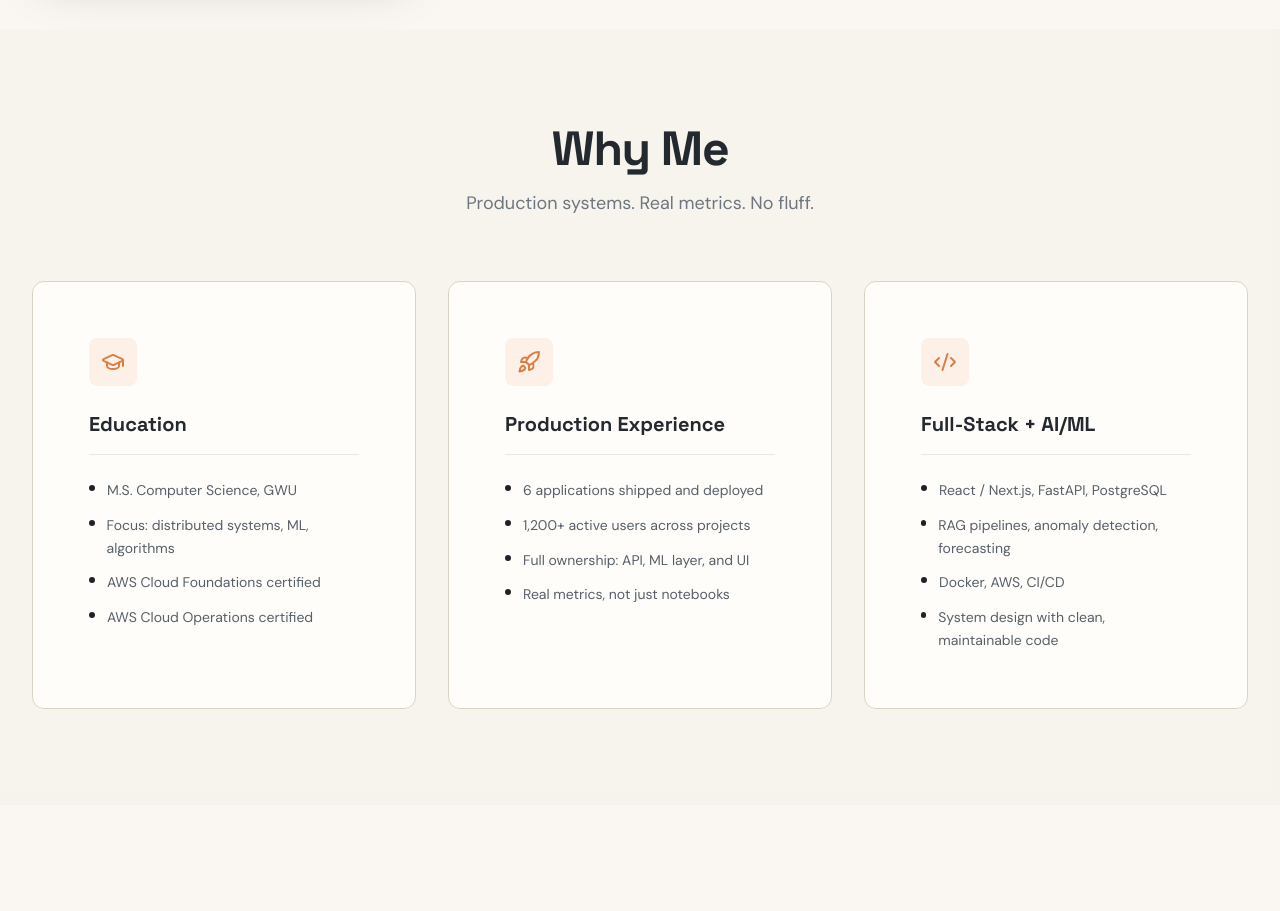
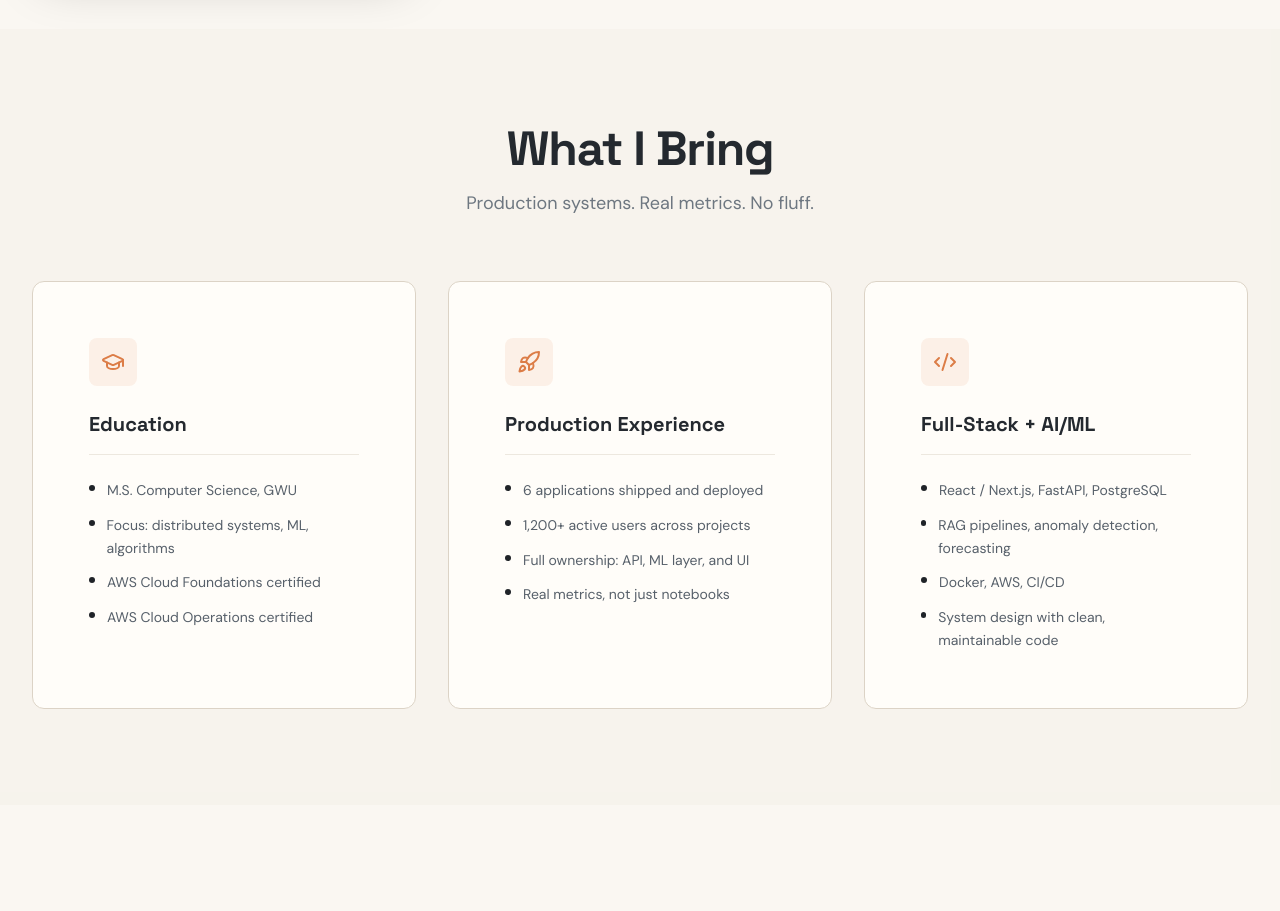
Before and after one commit to aabhiyann/portfolio-abhiyan, a React (Vite) app: page / in a window 1280 px wide. Shown: the part 1460-2371 px from the top of the page. Built offline with nearby package versions, Linux system fonts and the light colour scheme.

Commit message:
content: rename WhyHireMe section heading to What I Bring

```diff
--- a/src/components/WhyHireMe.tsx
+++ b/src/components/WhyHireMe.tsx
@@ -41,7 +41,7 @@ const WhyHireMe: React.FC = () => {
     <section className="py-24 bg-bg-surface/50 relative overflow-hidden">
       <div className="max-w-7xl mx-auto px-6 md:px-8 relative z-10">
         <SectionTitle
-          title="Why Me"
+          title="What I Bring"
           subtitle="Production systems. Real metrics. No fluff."
         />
 
```
